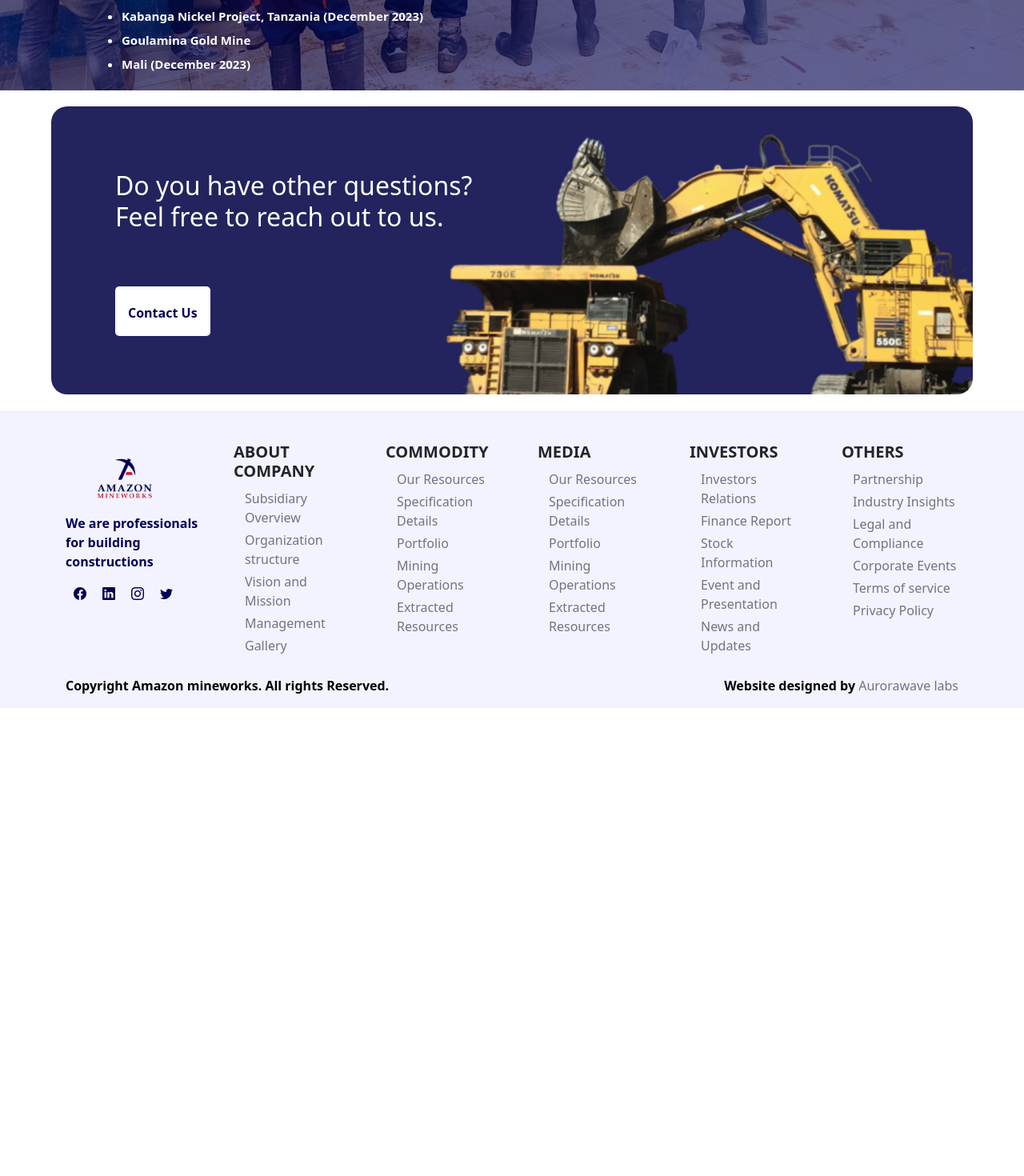
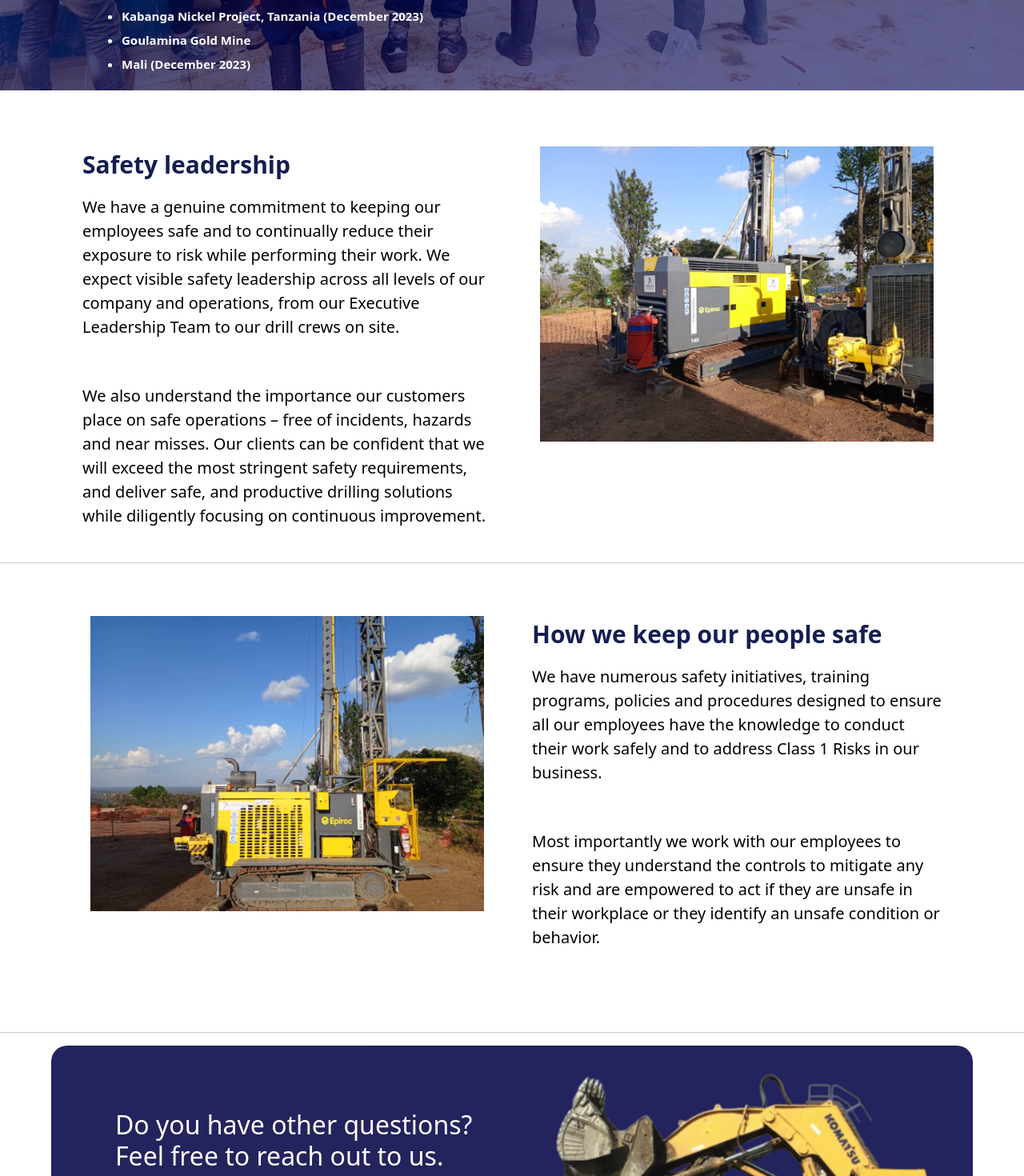
Before and after one commit to kwayummari/amazon-mineworks, a React (Create React App) app: page /safety in a window 1280 px wide. Shown: the part 1220-2690 px from the top of the page at 80% size. Before the commit the page ends 2105 px from the top, so only its background shows below. Built offline with nearby package versions, Linux system fonts and the light colour scheme.

Commit message:
fixed bpttom neck

```diff
--- /dev/null
+++ b/src/components/SafetyData.jsx
@@ -0,0 +1,63 @@
+import React from "react";
+import styles from "./../styles/Data2.module.scss";
+
+const SafetyData = () => (
+  <section>
+    <div className={styles.documentation}>
+      <div className={styles.textPart}>
+        <p className={styles.header}>Safety leadership</p>
+        <p className={styles.subText}>
+          We have a genuine commitment to keeping our employees safe and to
+          continually reduce their exposure to risk while performing their work.
+          We expect visible safety leadership across all levels of our company
+          and operations, from our Executive Leadership Team to our drill crews
+          on site.
+        </p>
+        <p className={styles.subText}>
+          We also understand the importance our customers place on safe
+          operations – free of incidents, hazards and near misses. Our clients
+          can be confident that we will exceed the most stringent safety
+          requirements, and deliver safe, and productive drilling solutions
+          while diligently focusing on continuous improvement.
+        </p>
+      </div>
+      <div className={styles.downloadsPart}>
+        <img
+          loading="lazy"
+          src="./images/image3.jpeg"
+          alt="Amazon Mineworks operations"
+          className={styles.image}
+        />
+      </div>
+    </div>
+    <hr />
+    <div className={styles.documentation}>
+      <div className={styles.downloadsPart2}>
+        <img
+          loading="lazy"
+          src="./images/image4.jpeg"
+          alt="Amazon Mineworks operations"
+          className={styles.image}
+        />
+      </div>
+      <div className={styles.textPart}>
+        <p className={styles.header}>How we keep our people safe</p>
+        <p className={styles.subText}>
+          We have numerous safety initiatives, training programs, policies and
+          procedures designed to ensure all our employees have the knowledge to
+          conduct their work safely and to address Class 1 Risks in our
+          business.
+        </p>
+        <p className={styles.subText}>
+          Most importantly we work with our employees to ensure they understand
+          the controls to mitigate any risk and are empowered to act if they are
+          unsafe in their workplace or they identify an unsafe condition or
+          behavior.
+        </p>
+      </div>
+    </div>
+    <hr></hr>
+  </section>
+);
+
+export default SafetyData;
--- a/src/pages/Safety.jsx
+++ b/src/pages/Safety.jsx
@@ -2,11 +2,13 @@ import React from 'react';
 import styles from '../styles/LandingPage.module.scss';
 import SafetyDocumentation from '../components/SafetyDocumentation';
 import SafetyMilestone from '../components/SafetyMilestone';
+import SafetyData from '../components/SafetyData';
 
 const Safety = () => (
   <div className={styles.landingPage}>
     <SafetyDocumentation />
     <SafetyMilestone />
+    <SafetyData />
   </div>
 );
 
```
